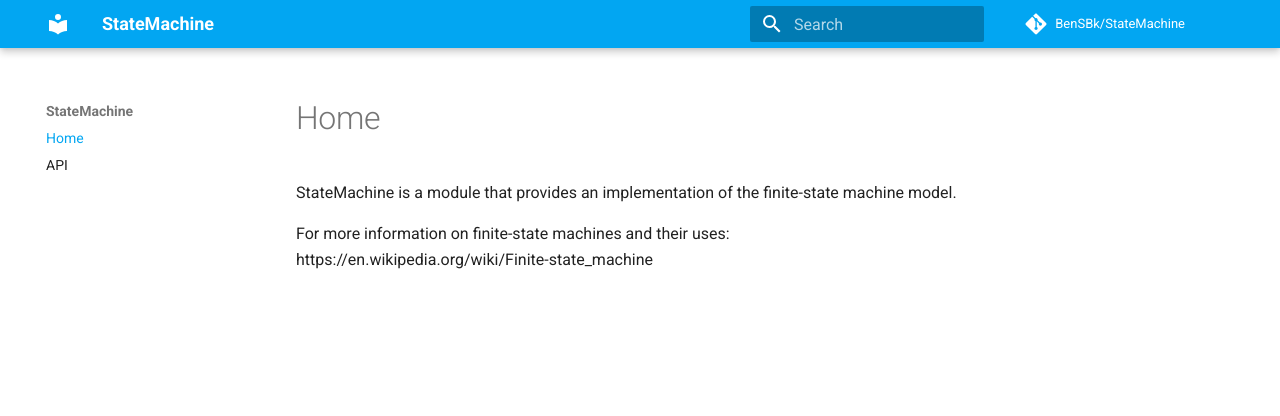
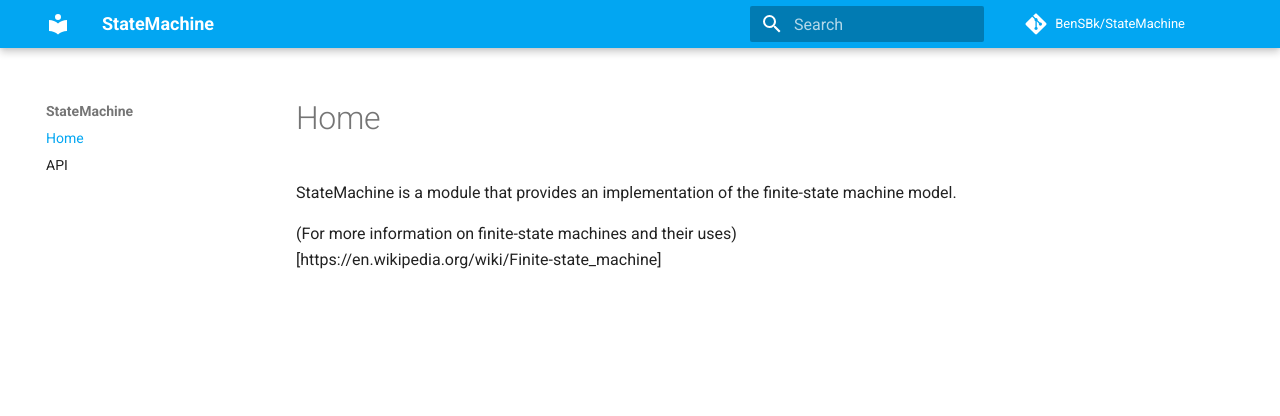
Before and after one commit to sheepish12/StateMachine, an MkDocs documentation site: the page built from docs/index.md, in a window 1280 px wide. Shown: the top 416 px of the page. Built offline with MkDocs 1.6.1 and Material for MkDocs 9.7.7, drawn with Linux system fonts in a browser that asks for light colours; comment, search, counter and statistics services are not loaded.

```diff
--- a/docs/index.md
+++ b/docs/index.md
@@ -1,3 +1,3 @@
 StateMachine is a module that provides an implementation of the finite-state machine model.
 
-For more information on finite-state machines and their uses: https://en.wikipedia.org/wiki/Finite-state_machine
+(For more information on finite-state machines and their uses)[https://en.wikipedia.org/wiki/Finite-state_machine]
```
